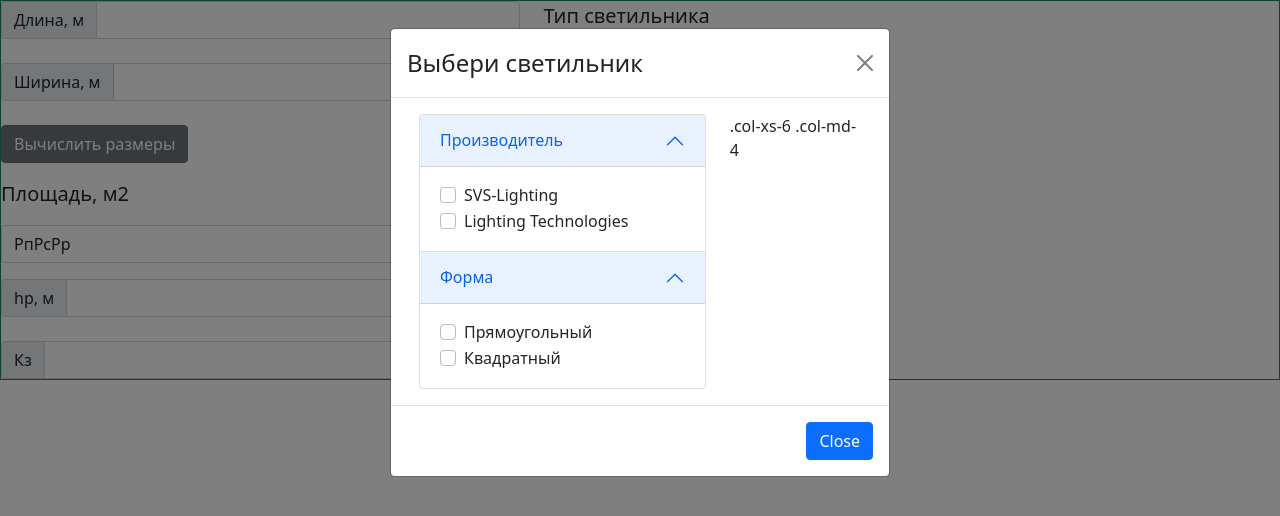
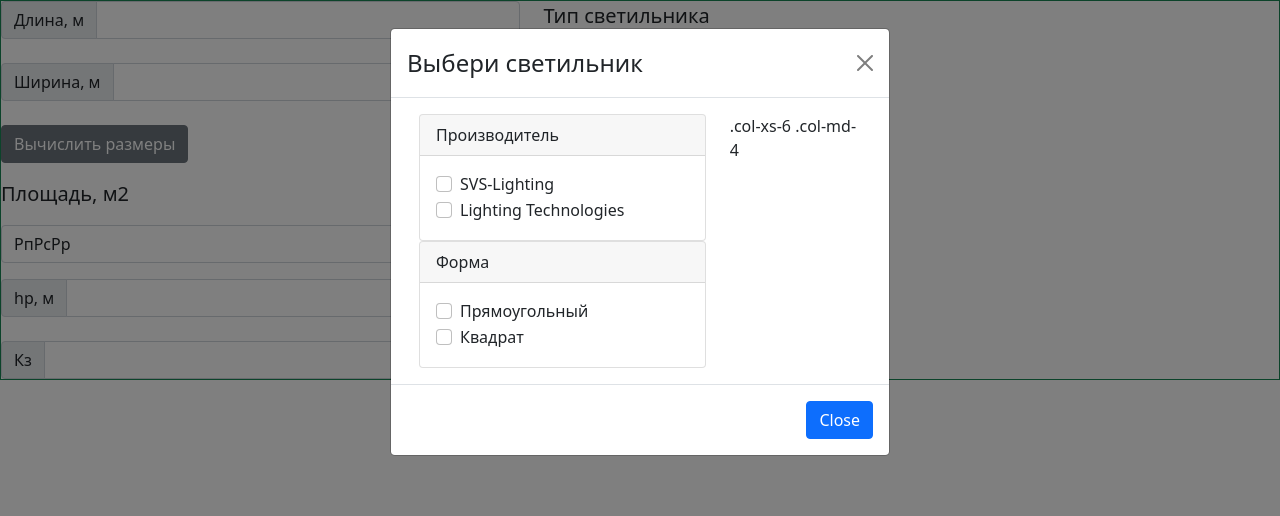
Before and after one commit to dmitrymaslakov/ElectricalEngineerTools-v2.0, a React (Create React App) app in the folder UserInterface/: page / in a window 1280 px wide. Both pictures are taken after a click on the button "Выбрать светильник". Shown: the top 516 px of the page. Built offline with nearby package versions, Linux system fonts and the light colour scheme.

Commit message:
Modify Luminaire component

```diff
--- a/UserInterface/src/components/Luminaire.jsx
+++ b/UserInterface/src/components/Luminaire.jsx
@@ -5,7 +5,17 @@ import Row from 'react-bootstrap/Row'
 import Col from 'react-bootstrap/Col'
 import Container from 'react-bootstrap/Container'
 import Accordion from 'react-bootstrap/Accordion'
+import { useAccordionButton } from 'react-bootstrap/AccordionButton'
 import Form from 'react-bootstrap/Form'
+import Card from 'react-bootstrap/Card'
+
+const CustomToggle = ({ children, eventKey }) => {
+    const decoratedOnClick = useAccordionButton(eventKey)
+
+    return (
+        <label onClick={decoratedOnClick}>{children}</label>
+    )
+}
 
 function MydModalWithGrid(props) {
     return (
@@ -20,25 +30,32 @@ function MydModalWithGrid(props) {
                     <Row>
                         <Col xs={12} md={8}>
                             <Accordion defaultActiveKey={['0', '1']} alwaysOpen>
-                                <Accordion.Item eventKey="0"y
-                                >
-                                    <Accordion.Header>Производитель</Accordion.Header>
-                                    <Accordion.Body>
+                                <Card>
+                                    <Card.Header>
+                                        <CustomToggle eventKey='0'>Производитель</CustomToggle>
+                                    </Card.Header>
+                                    <Accordion.Collapse eventKey='0'>
+                                        <Card.Body>
                                             <Form>
                                                 <Form.Check type='checkbox' label='SVS-Lighting' />
                                                 <Form.Check type='checkbox' label='Lighting Technologies' />
                                             </Form>
-                                    </Accordion.Body>
-                                </Accordion.Item>
-                                <Accordion.Item eventKey="1">
-                                    <Accordion.Header>Форма</Accordion.Header>
-                                    <Accordion.Body>
+                                        </Card.Body>
+                                    </Accordion.Collapse>
+                                </Card>
+                                <Card>
+                                    <Card.Header>
+                                        <CustomToggle eventKey='1'>Форма</CustomToggle>
+                                    </Card.Header>
+                                    <Accordion.Collapse eventKey='1'>
+                                        <Card.Body>
                                             <Form>
                                                 <Form.Check type='checkbox' label='Прямоугольный' />
-                                            <Form.Check type='checkbox' label='Квадратный' />
+                                                <Form.Check type='checkbox' label='Квадрат' />
                                             </Form>
-                                    </Accordion.Body>
-                                </Accordion.Item>
+                                        </Card.Body>
+                                    </Accordion.Collapse>
+                                </Card>
                             </Accordion>
                         </Col>
                         <Col xs={6} md={4}>
--- a/UserInterface/src/components/Room.jsx
+++ b/UserInterface/src/components/Room.jsx
@@ -27,9 +27,9 @@ const Room = () => {
             <br />
             <Form.Select className='my-3'>
                 <option>РпРсРр</option>
-                <option>10-30-30</option>
-                <option>30-50-50</option>
-                <option>30-50-70</option>
+                <option value='10-30-30'>10-30-30</option>
+                <option value='30-50-50'>30-50-50</option>
+                <option value='30-50-70'>30-50-70</option>
             </Form.Select>
             <InputGroup>
                 <InputGroup.Text>hp, м</InputGroup.Text>
```
Lines whose indentation alone changed are shown as unchanged.
